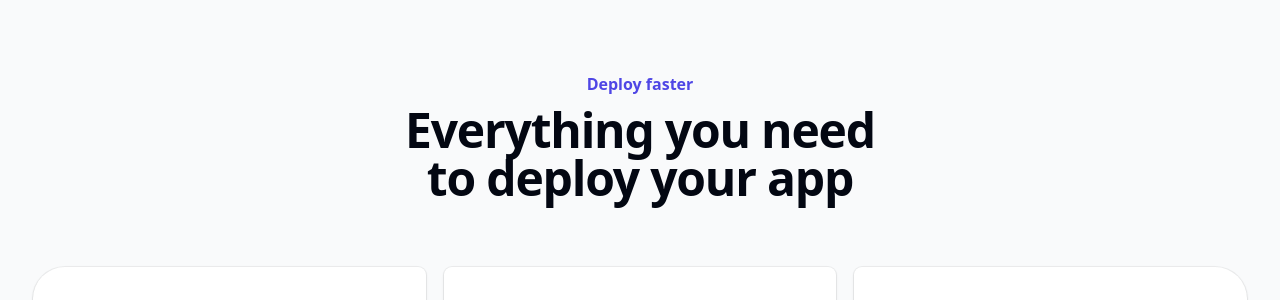
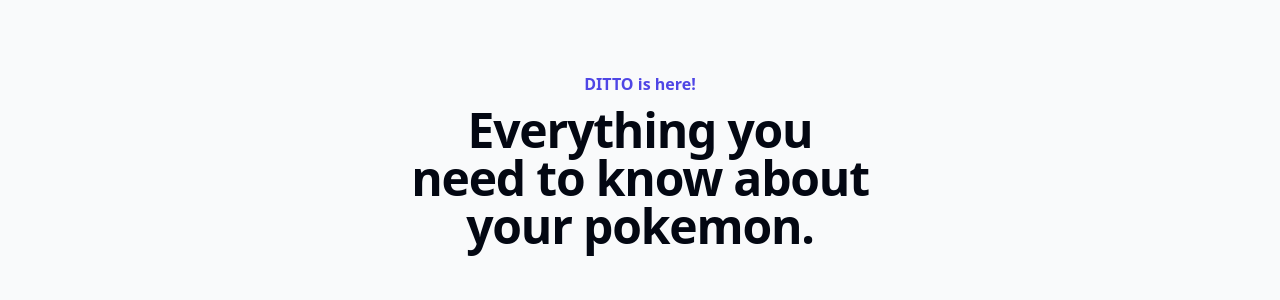
Before and after one commit to Lu-Smith/vue_tailwind_api_graphs, a Vue app: page / in a window 1280 px wide. Shown: the part 199-499 px from the top of the page. Built offline with nearby package versions, Linux system fonts and the light colour scheme; no server answers.

Commit message:
Passed props to GraphGrids.vue

```diff
--- a/src/components/GraphGrids.vue
+++ b/src/components/GraphGrids.vue
@@ -1,8 +1,14 @@
+<script setup lang="ts">
+
+  defineProps(['pokemonName']);
+
+</script>
+
 <template>
   <div class="bg-gray-50 py-24 sm:py-32">
   <div class="mx-auto max-w-2xl px-6 lg:max-w-7xl lg:px-8">
-    <h2 class="text-center text-base/7 font-semibold text-indigo-600">Deploy faster</h2>
-    <p class="mx-auto mt-2 max-w-lg text-balance text-center text-4xl font-semibold tracking-tight text-gray-950 sm:text-5xl">Everything you need to deploy your app</p>
+    <h2 class="text-center text-base/7 font-semibold text-indigo-600">{{ pokemonName.toUpperCase() }} is here!</h2>
+    <p class="mx-auto mt-2 max-w-lg text-balance text-center text-4xl font-semibold tracking-tight text-gray-950 sm:text-5xl">Everything you need to know about your pokemon.</p>
     <div class="mt-10 grid gap-4 sm:mt-16 lg:grid-cols-3 lg:grid-rows-2">
       <div class="relative lg:row-span-2">
         <div class="absolute inset-px rounded-lg bg-white lg:rounded-l-[2rem]"></div>
```
